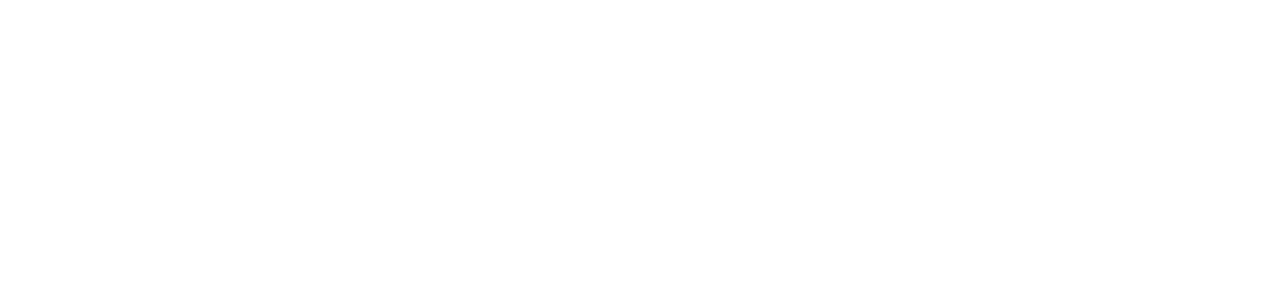
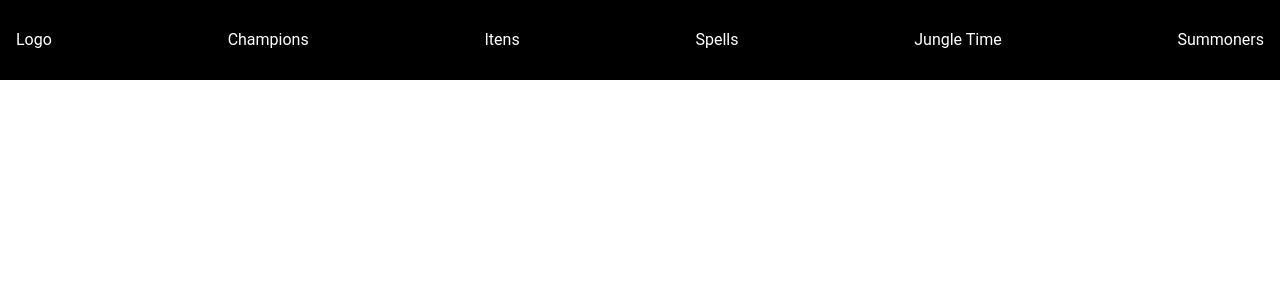
Before and after one commit to RafaMT93/League_of_Legends_Database, a React (Create React App) app: page /Champion/1 in a window 1280 px wide. Shown: the top 300 px of the page. Built offline with nearby package versions, Linux system fonts and the light colour scheme.

Commit message:
insert Header in App.js

```diff
--- a/src/App.js
+++ b/src/App.js
@@ -1,4 +1,5 @@
 import Home from './Containers/Home';
+import Header from './Components/Header';
 import Champion from './Containers/Champion';
 import Error404 from './Containers/Error404';
 import { BrowserRouter as Router, Switch, Route } from 'react-router-dom';
@@ -9,6 +10,7 @@
     <div>
       <Router>
         <ResetCss />
+        <Header />
         <Switch>
           <Route exact path="/">
             <Home />
--- a/src/Containers/Home/index.jsx
+++ b/src/Containers/Home/index.jsx
@@ -1,5 +1,4 @@
 import React from 'react';
-import Header from '../../Components/Header';
 import Frame from '../../Components/Frame';
 import { SEARCH_IN_VERSION } from '../../API';
 import useFetch from '../../Hooks/useFetch';
@@ -21,7 +20,6 @@
   if (data)
     return (
       <section>
-        <Header />
         <Wrapper>
           {Object.keys(data.data).map((championName) => {
             return (
```
